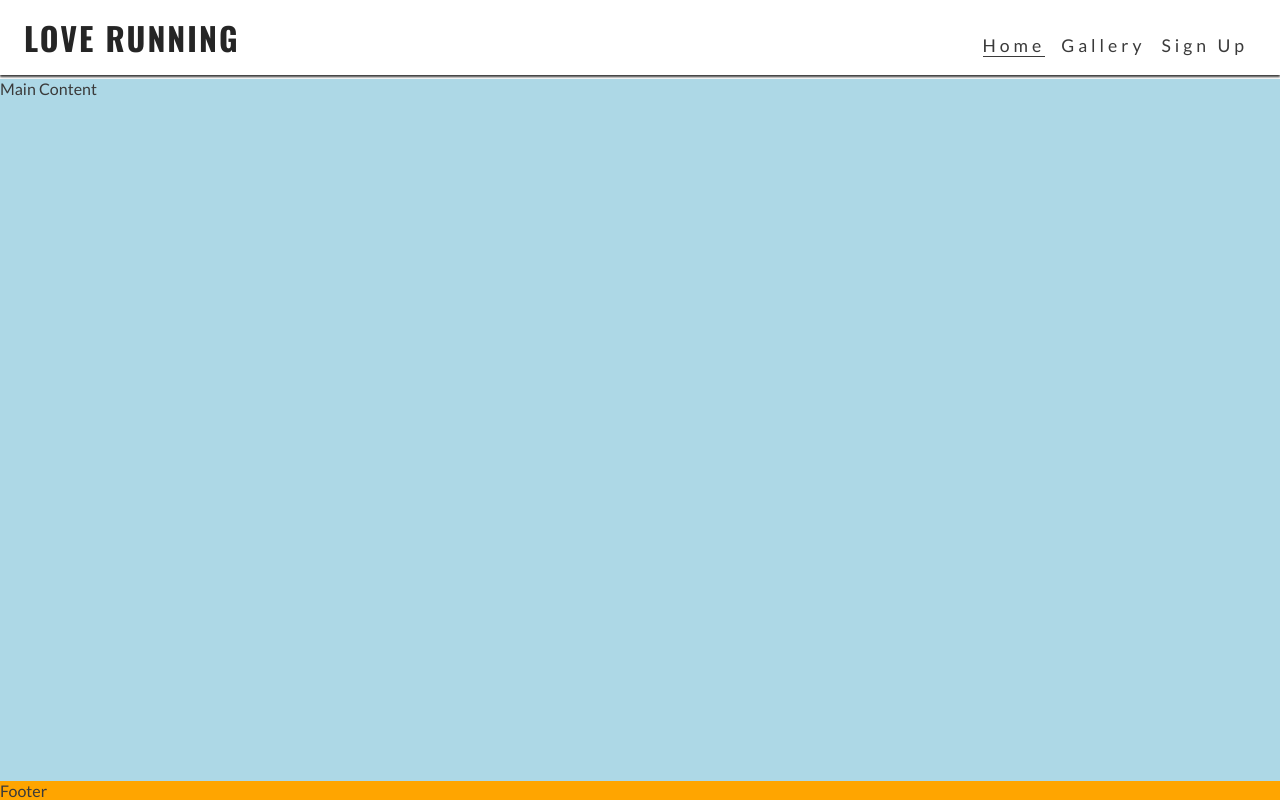
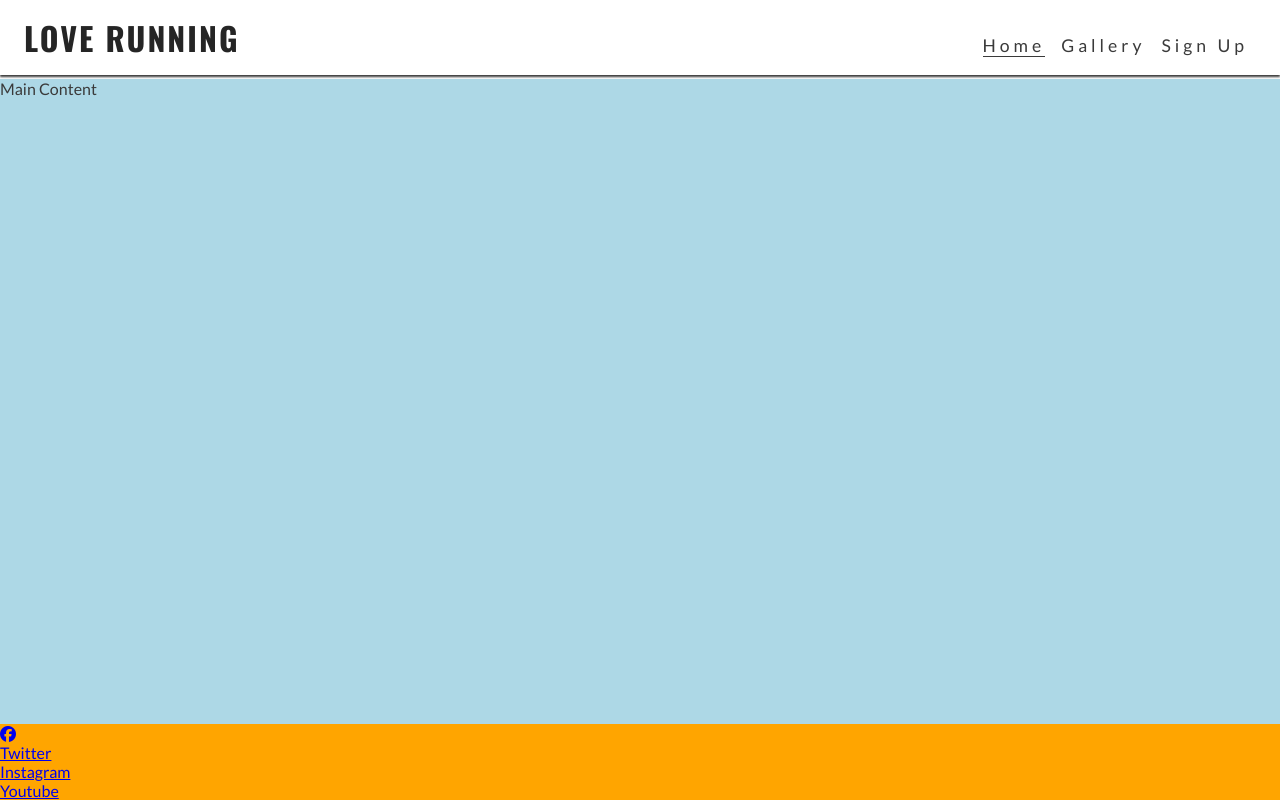
Before and after one commit to hauvoong/Love-Running, a plain HTML site: page index.html in a window 1280 px wide. Drawn offline with nearby package versions, Linux system fonts and the light colour scheme.

Commit message:
Add font awesome and first footer link

```diff
--- a/index.html
+++ b/index.html
@@ -40,7 +40,6 @@
 
             <input type="checkbox" id="nav-toggle" name="nav-toggle"/>
             <label for="nav-toggle" class="nav-toggle-label">X</label>
-                <span></span>
             <nav>
                 <ul id="menu">
                     <li><a href="" class="active">Home</a></li>
@@ -56,8 +55,18 @@
         <main>Main Content</main>
 
         <!-- Footer -->
-        <footer>Footer</footer>
+        <footer>
+            <ul>
+                <li><a href="https://www.facebook.com/" target="_blank" rel="noopener" aria-label="Visit our Facebook page (opens in new tab)"><i class="fa-brands fa-facebook"></i></a></li>
+                <li><a href="https://www.twitter.com">Twitter</a></li>
+                <li><a href="https://www.instagram.com">Instagram</a></li>
+                <li><a href="https://www.youtube.com">Youtube</a></li>
 
+            </ul>
 
+        </footer>
+
+            <!-- Font Awesome Kit -->
+            <script src="https://kit.fontawesome.com/5ca234e80d.js" crossorigin="anonymous"></script>
   </body>
 </html>
```
